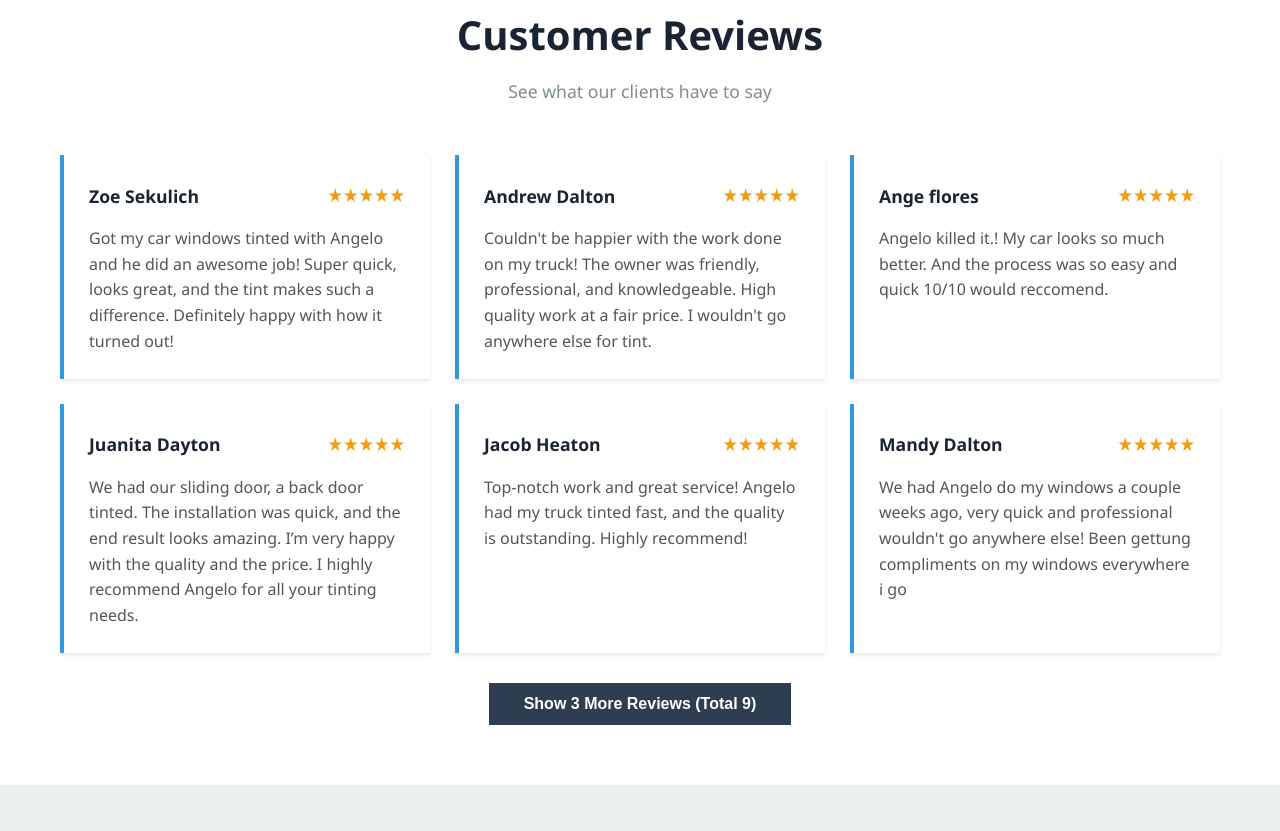
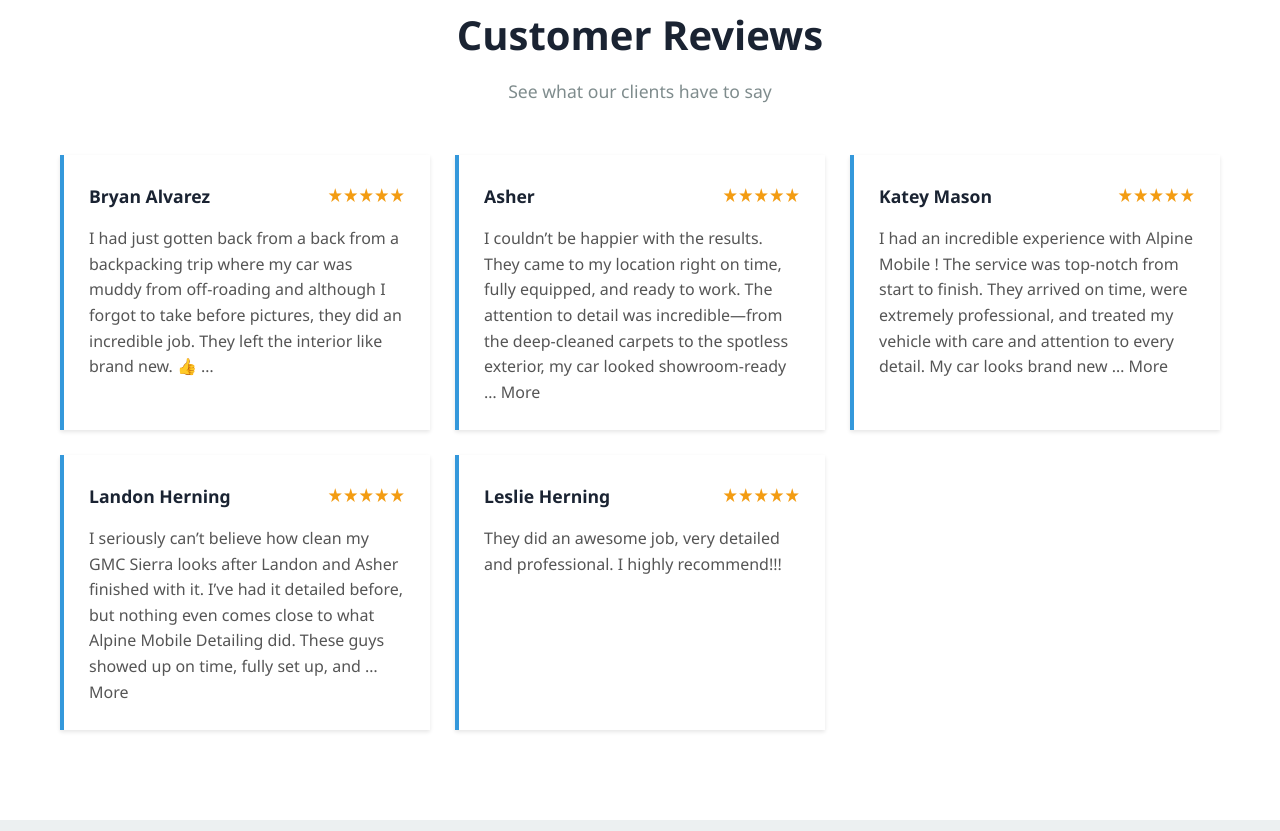
Before and after one commit to JamesBrownR/Alpine-Mobile-Detailing, a plain HTML site: page index.html in a window 1280 px wide. Shown: the part 1369-2200 px from the top of the page. Drawn offline with Linux system fonts and the light colour scheme.

Commit message:
Update index.html

```diff
--- a/index.html
+++ b/index.html
@@ -605,49 +605,29 @@
         // Reviews Array - Add your reviews here
         const reviews = [
     {
-        "name": "Zoe Sekulich",
+        "name": "Bryan Alvarez",
         "rating": 5,
-        "body": "Got my car windows tinted with Angelo and he did an awesome job! Super quick, looks great, and the tint makes such a difference. Definitely happy with how it turned out!"
+        "body": "I had just gotten back from a back from a backpacking trip where my car was muddy from off-roading and although I forgot to take before pictures, they did an incredible job. They left the interior like brand new. 👍 …"
     },
     {
-        "name": "Andrew Dalton",
+        "name": "Asher",
         "rating": 5,
-        "body": "Couldn't be happier with the work done on my truck! The owner was friendly, professional, and knowledgeable. High quality work at a fair price. I wouldn't go anywhere else for tint."
+        "body": "I couldn’t be happier with the results. They came to my location right on time, fully equipped, and ready to work. The attention to detail was incredible—from the deep-cleaned carpets to the spotless exterior, my car looked showroom-ready … More"
     },
     {
-        "name": "Ange flores",
+        "name": "Katey Mason",
         "rating": 5,
-        "body": "Angelo killed it.! My car looks so much better. And the process was so easy and quick 10/10 would reccomend."
+        "body": "I had an incredible experience with Alpine Mobile ! The service was top-notch from start to finish. They arrived on time, were extremely professional, and treated my vehicle with care and attention to every detail. My car looks brand new … More"
     },
     {
-        "name": "Juanita Dayton",
+        "name": "Landon Herning",
         "rating": 5,
-        "body": "We had our sliding door, a back door tinted. The installation was quick, and the end result looks amazing. I’m very happy with the quality and the price. I highly recommend Angelo for all your tinting needs."
+        "body": "I seriously can’t believe how clean my GMC Sierra looks after Landon and Asher finished with it. I’ve had it detailed before, but nothing even comes close to what Alpine Mobile Detailing did. These guys showed up on time, fully set up, and … More"
     },
     {
-        "name": "Jacob Heaton",
+        "name": "Leslie Herning",
         "rating": 5,
-        "body": "Top-notch work and great service! Angelo had my truck tinted fast, and the quality is outstanding. Highly recommend!"
-    },
-    {
-        "name": "Mandy Dalton",
-        "rating": 5,
-        "body": "We had Angelo do my windows a couple weeks ago, very quick and professional wouldn't go anywhere else! Been gettung compliments on my windows everywhere i go"
-    },
-    {
-        "name": "Kim Wheeler",
-        "rating": 5,
-        "body": "Angelo did a fantastic job on my car windows! He was right on time and the end product looks so good! There are no gaps and super clean edges! I'm very happy with the tint on my windows and recommend Hardwired Window Tinting if your need windows tinted!"
-    },
-    {
-        "name": "Tawna Dance",
-        "rating": 5,
-        "body": "Amazing work! Fast service, professional & kind! 10/10 would recommend."
-    },
-    {
-        "name": "Brittany Hawkes",
-        "rating": 5,
-        "body": "I had an amazing experience getting my car windows tinted! They made the process so easy — picked up my car, did an incredible job, and brought it right back to me! The tint looks perfect, the service was super fast, and the price was very affordable. My car looks phenomenal! I couldn’t be happier with how it turned out! Highly recommend! 10/10!"
+        "body": "They did an awesome job, very detailed and professional. I highly recommend!!!"
     }
 ];
 
```
